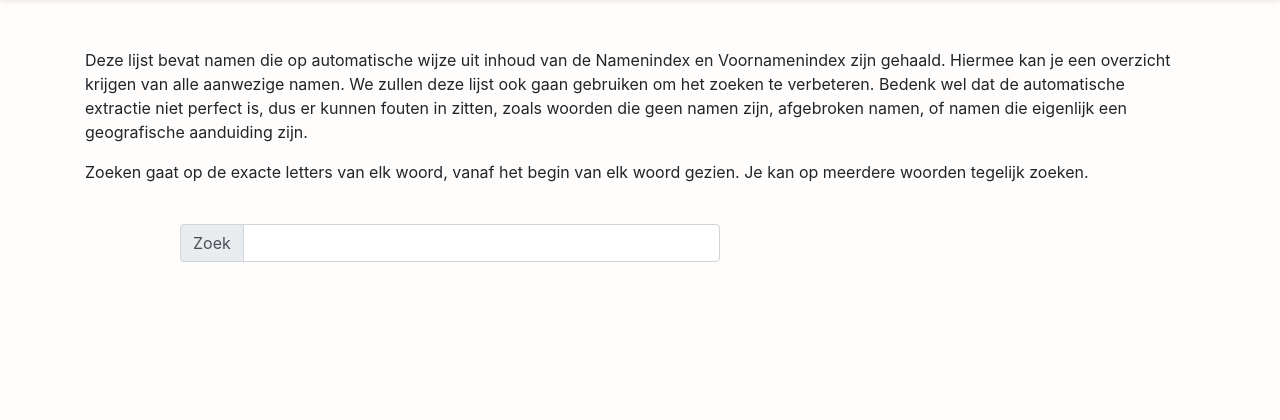
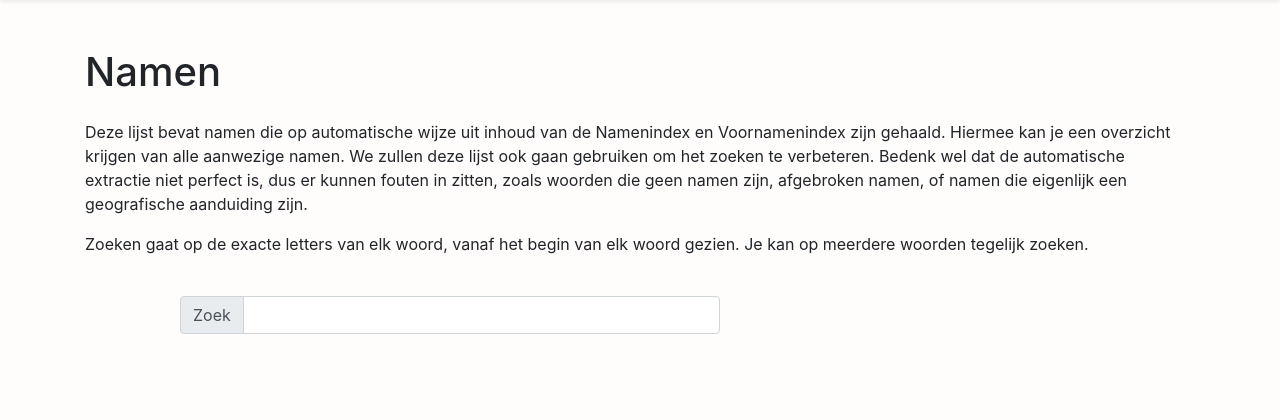
Before and after one commit to collectiegroesbeek/collectiegroesbeek, a Flask app: page /namen/ in a window 1280 px wide. Shown: the part 57-477 px from the top of the page. Run offline with Flask 2, Linux system fonts and the light colour scheme; data that the repository does not hold is empty; parts of the project's set-up code (start-up, migrations or seed data) failed here and were passed over; some libraries are stand-ins or nearby versions.

Commit message:
add h1 headings

```diff
--- a/collectiegroesbeek/templates/bronnen.html
+++ b/collectiegroesbeek/templates/bronnen.html
@@ -15,6 +15,7 @@
 {% block content %}
   <div class="row">
     <div class="col">
+      <h1>Bronnen</h1>
       <p>
         Hier volgt een lijst met bronnen die in de dataset voorkomen. Deze zijn gegroepeerd zonder
         suffixen zoals folionummer, pagina of regestnummer. Tussen haakjes staat het aantal documenten dat deze
--- a/collectiegroesbeek/templates/names_ner.html
+++ b/collectiegroesbeek/templates/names_ner.html
@@ -15,6 +15,7 @@
 {% block content %}
   <div class="row">
     <div class="col">
+      <h1>Namen</h1>
       <p>
         Deze lijst bevat namen die op automatische wijze uit inhoud van de Namenindex en Voornamenindex zijn gehaald.
         Hiermee kan je een overzicht krijgen van alle aanwezige namen. We zullen deze lijst ook gaan gebruiken om het
```
